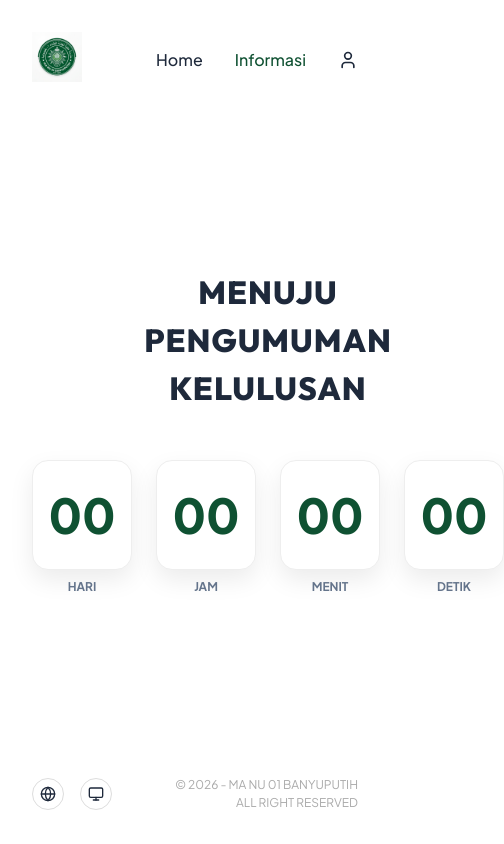
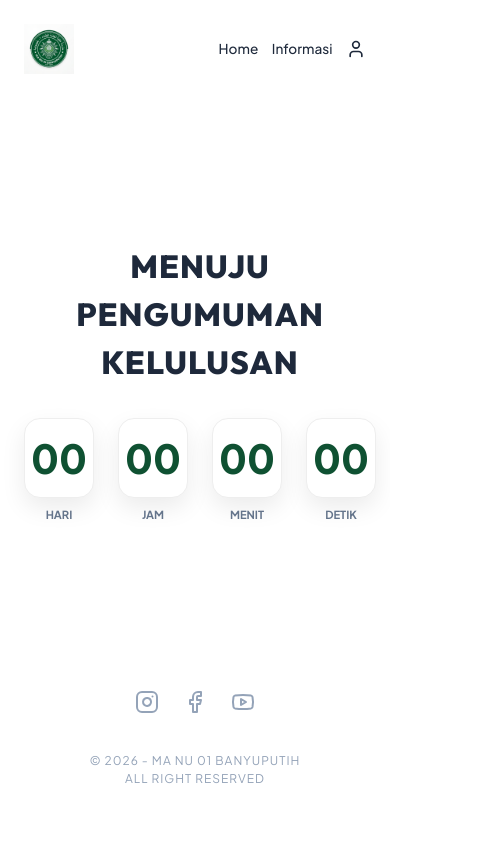
Before and after one commit to mansaba85/lulus, a React (Vite) app: page /countdown in a window 390 px wide. Shown: the whole page, 504 px wide, since content can reach past the window. Built offline with nearby package versions, Linux system fonts and the light colour scheme; no server answers.

Commit message:
style: optimize countdown page for mobile responsiveness and branding consistency

```diff
--- a/src/pages/Countdown.jsx
+++ b/src/pages/Countdown.jsx
@@ -1,5 +1,5 @@
 import React, { useState, useEffect } from 'react';
-import { User, Globe, Monitor } from 'lucide-react';
+import { User, Globe, Monitor, Instagram, Facebook, Youtube } from 'lucide-react';
 import { motion, AnimatePresence } from 'framer-motion';
 import { useNavigate } from 'react-router-dom';
 import { api } from '../utils/api';
@@ -59,10 +59,10 @@ const Countdown = () => {
       alignItems: 'center',
       gap: '0.5rem'
     }}>
-      <div style={{
+      <div className="timer-box" style={{
         backgroundColor: '#fff',
-        width: '100px',
-        height: '110px',
+        width: '85px',
+        height: '95px',
         borderRadius: '16px',
         display: 'flex',
         alignItems: 'center',
@@ -70,11 +70,11 @@ const Countdown = () => {
         boxShadow: '0 10px 25px rgba(0,0,0,0.08)',
         border: '1px solid #eee'
       }}>
-        <span style={{ fontSize: '3rem', fontWeight: '800', color: 'var(--primary-green)' }}>
+        <span style={{ fontSize: '2.5rem', fontWeight: '800', color: 'var(--primary-green)' }}>
           {value.toString().padStart(2, '0')}
         </span>
       </div>
-      <span style={{ fontSize: '0.75rem', fontWeight: '700', color: 'var(--text-muted)', textTransform: 'uppercase' }}>
+      <span style={{ fontSize: '0.7rem', fontWeight: '700', color: 'var(--text-muted)', textTransform: 'uppercase' }}>
         {label}
       </span>
     </div>
@@ -91,13 +91,13 @@ const Countdown = () => {
         backgroundColor: '#fff'
       }}>
         <header style={{ display: 'flex', justifyContent: 'space-between', alignItems: 'center' }}>
-          <div className="logo">
+          <div className="logo" style={{ display: 'flex', alignItems: 'center', gap: '0.75rem' }}>
             <img src={schoolLogo} alt="Logo" style={{ width: '50px', height: '50px', objectFit: 'contain' }} />
           </div>
           <nav style={{ display: 'flex', gap: '2rem', alignItems: 'center', fontWeight: '500' }}>
             <a href="/" style={{ color: 'var(--text-main)' }}>Home</a>
-            <a href="/informasi" style={{ color: 'var(--primary-green)' }}>Informasi</a>
-            <a href="/admin" className="flex-center">
+            <a href="/informasi" style={{ color: 'var(--text-main)' }}>Informasi</a>
+            <a href="/admin" className="flex-center" style={{ color: 'var(--text-main)', fontSize: '1.2rem' }}>
               <User size={20} />
             </a>
           </nav>
@@ -121,16 +121,21 @@ const Countdown = () => {
           </div>
         </motion.main>
 
-        <footer style={{ display: 'flex', justifyContent: 'space-between', alignItems: 'center' }}>
-          <div className="socials" style={{ display: 'flex', gap: '1rem' }}>
-            <a href="#" className="flex-center" style={{ width: '32px', height: '32px', borderRadius: '50%', border: '1px solid #ddd' }}>
-              <Globe size={16} />
-            </a>
-            <a href="#" className="flex-center" style={{ width: '32px', height: '32px', borderRadius: '50%', border: '1px solid #ddd' }}>
-              <Monitor size={16} />
-            </a>
+        {/* Footer */}
+        <footer style={{
+          display: 'flex',
+          flexDirection: 'column',
+          alignItems: 'center',
+          gap: '1rem',
+          marginTop: '3rem',
+          paddingBottom: '2rem'
+        }}>
+          <div className="socials" style={{ display: 'flex', gap: '1.5rem', marginBottom: '0.5rem' }}>
+            <a href="#" style={{ color: '#94a3b8' }}><Instagram size={24} /></a>
+            <a href="#" style={{ color: '#94a3b8' }}><Facebook size={24} /></a>
+            <a href="#" style={{ color: '#94a3b8' }}><Youtube size={24} /></a>
           </div>
-          <p style={{ fontSize: '0.75rem', color: '#aaa', textAlign: 'right', textTransform: 'uppercase' }}>
+          <p style={{ fontSize: '0.75rem', color: '#94a3b8', textAlign: 'center', textTransform: 'uppercase', letterSpacing: '1px' }}>
             © 2026 - {schoolName}<br />ALL RIGHT RESERVED
           </p>
         </footer>
@@ -151,6 +156,35 @@ const Countdown = () => {
           .illustration-side { display: none !important; }
           .content-side { min-height: 100vh !important; padding: 2rem !important; }
         }
+        @media (max-width: 640px) {
+          .content-side { padding: 1.5rem !important; gap: 2rem !important; }
+          header {
+            margin-bottom: 3rem !important;
+            display: flex !important;
+            flex-direction: row !important;
+            flex-wrap: nowrap !important;
+            justify-content: space-between !important;
+            align-items: center !important;
+            gap: 0.5rem !important;
+          }
+          nav {
+            gap: 0.85rem !important;
+            width: auto !important;
+            flex-shrink: 0 !important;
+            justify-content: flex-end !important;
+            font-size: 0.85rem !important;
+          }
+          nav a { white-space: nowrap !important; }
+          main h2 { fontSize: 1.3rem !important; margin-bottom: 2rem !important; }
+          .timer-box { width: 70px !important; height: 80px !important; }
+          .timer-box span { fontSize: 2rem !important; }
+          footer {
+            flex-direction: column !important;
+            gap: 1.5rem !important;
+            align-items: center !important;
+            text-align: center !important;
+          }
+        }
       `}</style>
     </div>
   );
```
